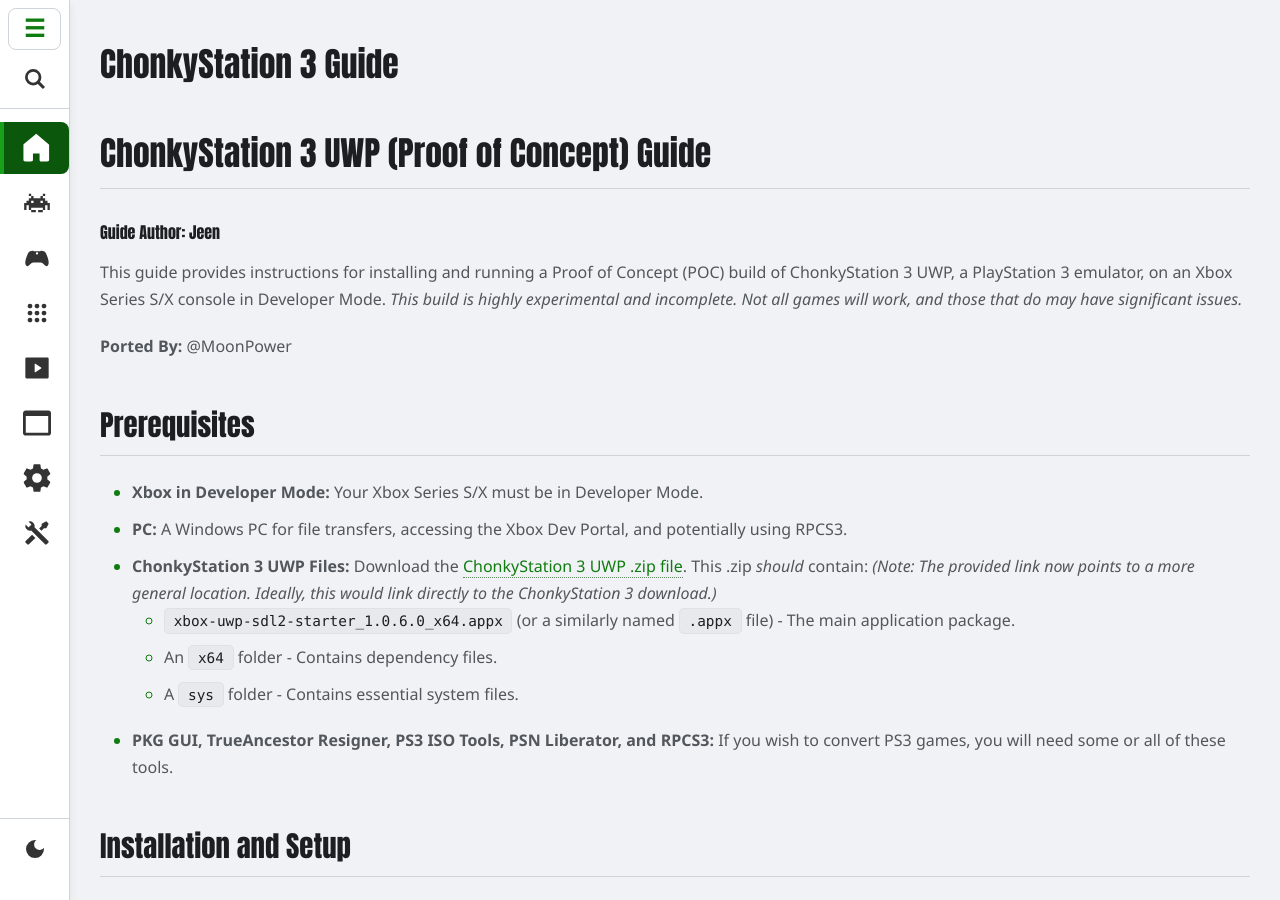
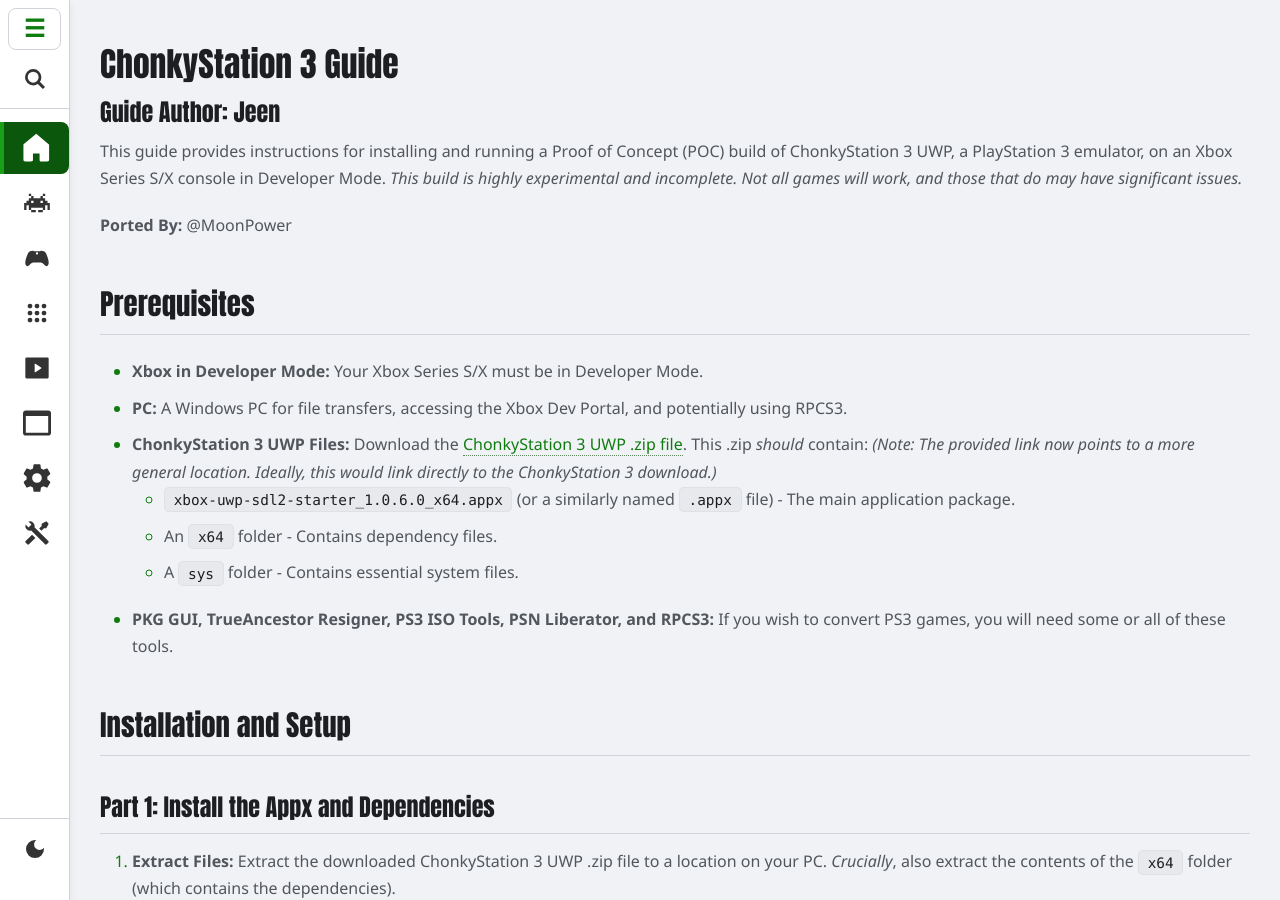
Before and after one commit to EmulationRevival/emulationrevival.github.io, a Jekyll site: the page built from guides/wipapps/chonkystation3.md, in a window 1280 px wide and 900 px high. Built offline with Jekyll 4.4.1, drawn with Linux system fonts in a browser that asks for light colours.

Commit message:
Update chonkystation3.md

```diff
--- a/guides/wipapps/chonkystation3.md
+++ b/guides/wipapps/chonkystation3.md
@@ -3,10 +3,8 @@
 title: "ChonkyStation 3 Guide"
 permalink: /guides/wipapps/chonkystation3-guide/
 description: "A guide for setting up ChonkyStation 3 on dev mode."
+author: "Jeen"
 ---
-
-# ChonkyStation 3 UWP (Proof of Concept) Guide
-#### Guide Author: Jeen
 
 This guide provides instructions for installing and running a Proof of Concept (POC) build of ChonkyStation 3 UWP, a PlayStation 3 emulator, on an Xbox Series S/X console in Developer Mode.  *This build is highly experimental and incomplete.  Not all games will work, and those that do may have significant issues.*
 
```
